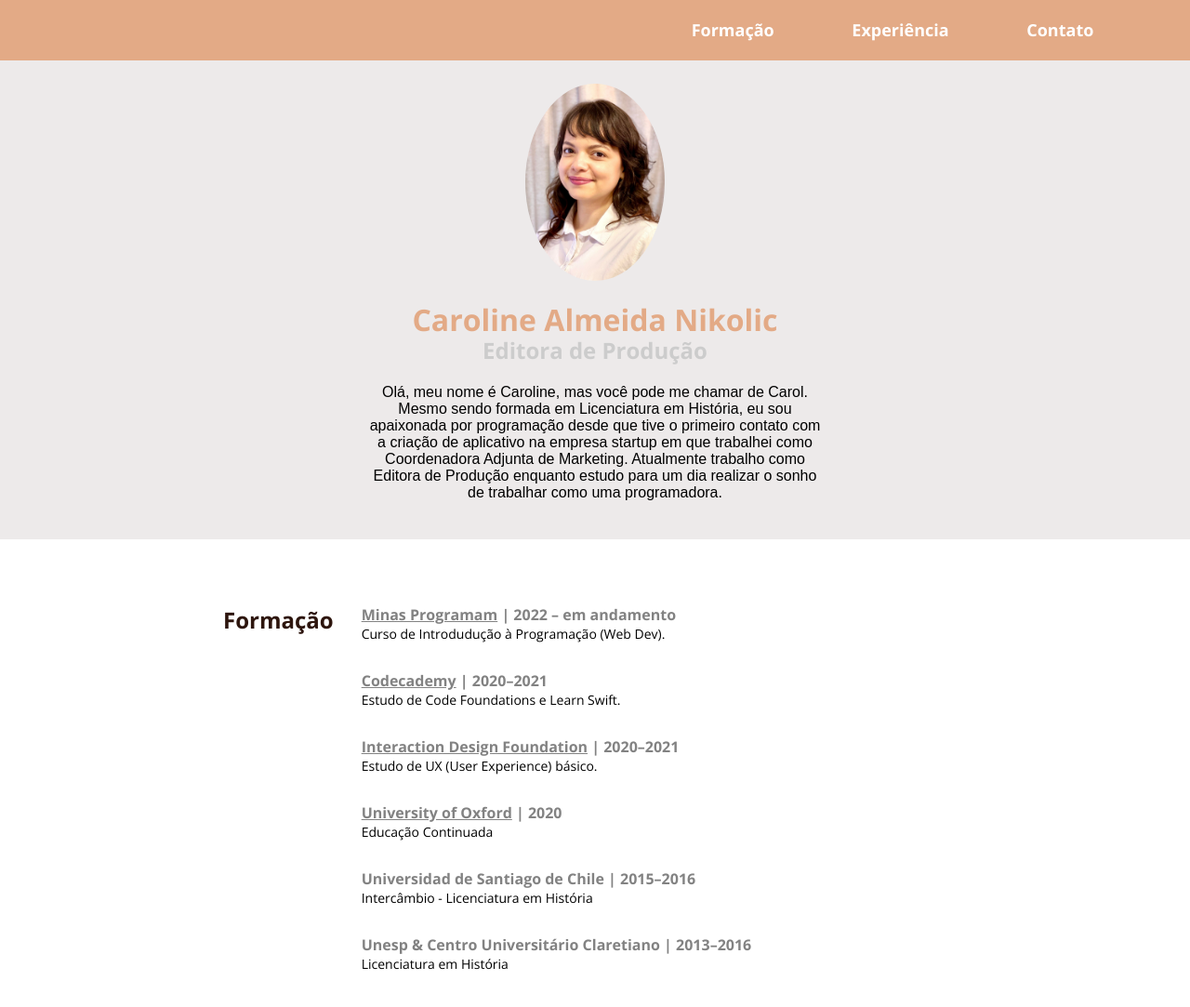
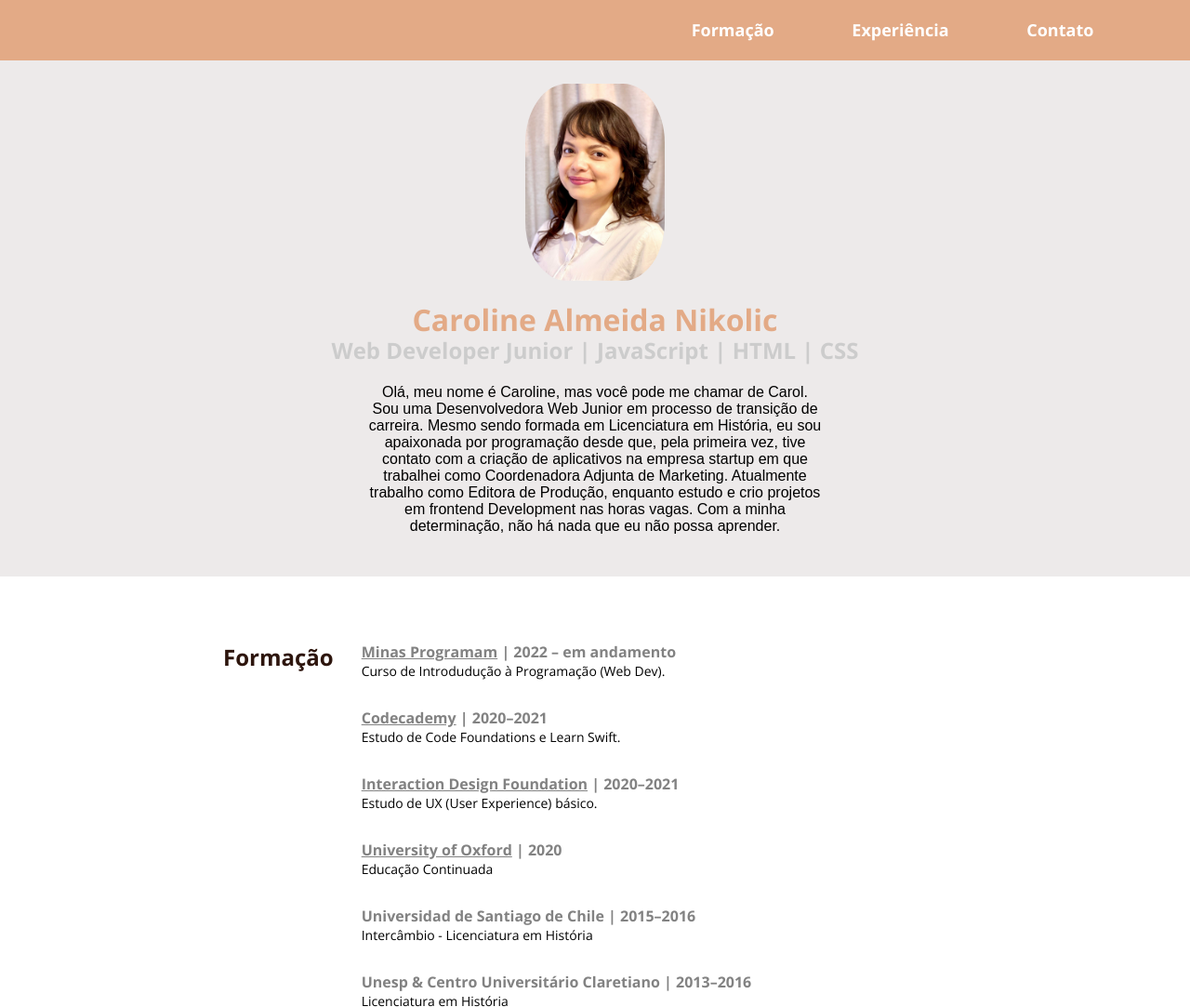
Before and after one commit to CarolANikolic/minas-programam-projeto-final, a plain HTML site: page index.html in a window 1280 px wide. Shown: the top 1083 px of the page at 93% size. Drawn offline with nearby package versions, Linux system fonts and the light colour scheme; a web font is replaced by a local one.

Commit message:
corrindo intro

```diff
--- a/css/style.css
+++ b/css/style.css
@@ -5,12 +5,15 @@ padding: 0;
 box-sizing: border-box;
 }
 /* fim do reset*/
+
 body {
     font-family: 'Open Sans', sans-serif;
 }
+
 li {
     list-style: none;
 }
+
 .menu {
     background-color: #E3AA86;
     display: flex; /*cria um container flexivel que dara, consequentemente, flexibilidade para o posicionamento de seus filhos/elementos dentro do container*/
@@ -18,12 +21,14 @@ li {
     position:fixed; /* fixa o menu na parte superior da tela, mesmo quando we scroll, o menu estara fixo*/
     width: 100%; /* aumenta a barra menu para pegar toda a largura da tela*/
 }
+
 .lista-menu {
     display: flex;
     justify-content: space-evenly; /*define os espacos entre os itens*/
     width: 50%; /*essa propriedade com 50% faz com que o ul tenha metade do tamnho do menu*/
     padding: 20px; /*fornece preenchemento entre os elementos centrais e as bordas e margens do nav*/
 }
+
 .menu a {
 font-weight: 700;
 font-size: 18px;
@@ -31,27 +36,32 @@ line-height: 25px;
 color: #FFFFFF;
 text-decoration: none;
 }
+
 .intro {
     background-color: #EDEAEA;
     display: flex;
     align-items: center;
     flex-direction: column;
-    height: 580px;
+    height: 620px;
     padding-top: 90px;
     text-align: center;
 }
+
 .intro figure {
     margin-bottom: 20px; /*configura espaco entre a parte de baixo da figura e o nome (h1)*/
 }
+
 .intro img{
-    border-radius: 50%;
+    border-radius: 30%;
 }
+
 .name {
     font-weight: 700;
     font-size: 36;
     line-height: 33px;
     color: #E3AA86;
 }
+
 .subtitle {
     font-weight: 700;
     font-size: 24px;
@@ -59,6 +69,7 @@ text-decoration: none;
     color: #cccccc;
     margin-bottom: 20px;
 }
+
 .aboutme {
     font-family: 'ABeeZee', sans-serif;
     font-weight: 400;
@@ -72,41 +83,50 @@ text-decoration: none;
     margin: 0 auto;
     padding: 70px 0;/*preenche, da mais espaco (50px na parte de cima e de baixo das sections Formacao e Experiencia, e 0px de preenchimento ou seja, nada, do lado esquerdo e direito*/
 }
+
 #experiencia {
     background-color: #EDEAEA;
 }
+
  section h1 {
      font-size: 24px;
      color: #2D150D;
      margin-right: 30px;
  }
+
  section h4 {
     font-weight: 700;
     font-size: 16px;
     color: #828282;
  }
+
  .item {
      margin-bottom: 30px;
  }
+
  section h4 a {
     font-weight: 700;
     font-size: 16px;
     color: #828282;
  }
+
  section a {
     font-weight: 400;
     font-size: 14px;
  }
+
  section p {
     font-weight: 400;
     font-size: 14px;
     color: #000000;
  }
+
  #experiencia h5 {
     font-weight: 400;
     font-size: 16px;
     color: #787777;
  }
+
  #contato {
     background-color: #E3AA86;
     font-weight: 700;
@@ -119,10 +139,12 @@ text-decoration: none;
     flex-direction: column;
     justify-content: space-between;
  }
+
  #contato a {
      color: #FFFFFF;
      text-decoration: none;
  }
+
 #contato img {
     padding-right: 5px;
 }
--- a/index.html
+++ b/index.html
@@ -37,8 +37,8 @@
             <img src="./images/nikolicphoto.jpg" alt="Foto de perfil da Caroline Almeida Nikolic" width="150px"/>
         </figure>
             <h1 class="name">Caroline Almeida Nikolic</h1>
-            <h2 class="subtitle">Editora de Produção</h2>
-            <p class="aboutme">Olá, meu nome é Caroline, mas você pode me chamar de Carol. Mesmo sendo formada em Licenciatura em História, eu sou apaixonada por programação desde que tive o primeiro contato com a criação de aplicativo na empresa startup em que trabalhei como Coordenadora Adjunta de Marketing. Atualmente trabalho como Editora de Produção enquanto estudo para um dia realizar o sonho de trabalhar como uma programadora.</p>
+            <h2 class="subtitle">Web Developer Junior | JavaScript | HTML | CSS</h2>
+            <p class="aboutme">Olá, meu nome é Caroline, mas você pode me chamar de Carol. Sou uma Desenvolvedora Web Junior em processo de transição de carreira. Mesmo sendo formada em Licenciatura em História, eu sou apaixonada por programação desde que, pela primeira vez, tive contato com a criação de aplicativos na empresa startup em que trabalhei como Coordenadora Adjunta de Marketing. Atualmente trabalho como Editora de Produção, enquanto estudo e crio projetos em frontend Development nas horas vagas. Com a minha determinação, não há nada que eu não possa aprender.</p>
     </main>
     <!--end of about me-->
     <!--formacao, cursos e experiencia de trabalho-->
```
